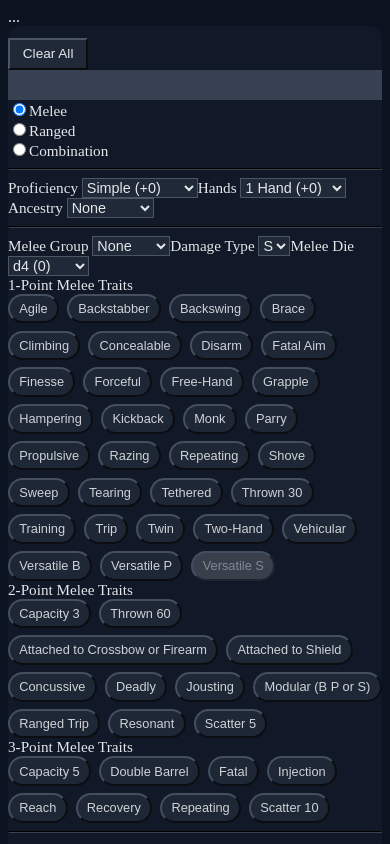
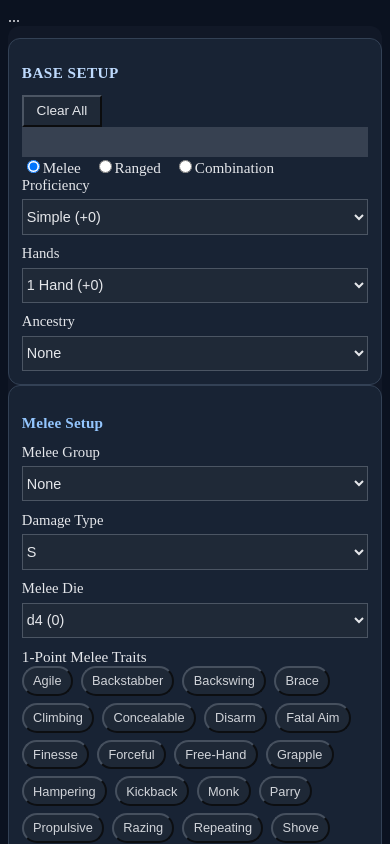
Before and after one commit to aegorsuch/PF2E-Weapon-Builder, a Vue app: page / in a window 390 px wide. Shown: the top 844 px of the page. Built offline with nearby package versions, Linux system fonts and the light colour scheme.

Commit message:
feat: enhance form layout and styling for improved usability and responsiveness

```diff
--- a/src/App.vue
+++ b/src/App.vue
@@ -1,8 +1,9 @@
 <template>
   <div id="app" class="container pb-5">
     <form>
-      <div class="mt-3">
-        <div class="d-flex justify-content-end mb-3">
+      <div class="builder-card mb-3 mt-3">
+        <div class="d-flex justify-content-between align-items-center mb-3 gap-2">
+          <h2 class="section-title mb-0">Base Setup</h2>
           <button type="button" class="btn btn-outline-danger btn-sm" @click="resetBuilder">
             Clear All
           </button>
@@ -18,9 +19,8 @@
             {{ pointsUsed === 0 ? '' : pointsUsed + '/' + totalAvailablePoints }}
           </div>
         </div>
-      </div>
 
-      <div class="mt-3">
+        <div class="mode-toggle-row mt-3 mb-2">
           <div class="form-check form-check-inline">
             <input v-model="range" class="form-check-input" type="radio" id="mode-melee" value="melee">
             <label class="form-check-label" for="mode-melee">Melee</label>
@@ -35,10 +35,8 @@
           </div>
         </div>
 
-      <hr>
-
-      <div class="d-flex flex-column flex-sm-row flex-wrap gap-2 gap-sm-3 mt-2">
-        <label class="me-2 mb-2 flex-shrink-0">Proficiency
+        <div class="control-row mt-2 mb-1">
+          <label class="control-field control-field-sm">Proficiency
             <select class="form-select form-select-sm" v-model="adjustements.proficiency">
               <template v-if="!isCombo">
                 <option :value="-2">Unarmed (-2)</option>
@@ -53,7 +51,7 @@
             </select>
           </label>
 
-        <label class="me-2 mb-2 flex-shrink-0">Hands
+          <label class="control-field control-field-sm">Hands
             <select class="form-select form-select-sm" v-model="adjustements.hands">
               <template v-if="isCombo">
                 <option :value="0">1 / 1 Hand (+0)</option>
@@ -72,19 +70,19 @@
             </select>
           </label>
 
-        <label class="me-2 mb-2 flex-shrink-0">Ancestry
+          <label class="control-field control-field-sm">Ancestry
             <select class="form-select form-select-sm" v-model="selectedAncestry">
               <option value="">None</option>
               <option v-for="a in ancestries" :key="a" :value="a">{{ a }}</option>
             </select>
           </label>
         </div>
-
-      <hr>
+      </div>
 
       <div class="row g-3">
         <div v-if="range !== 'ranged'" :class="isCombo ? 'col-lg-6' : 'col-12'">
-          <h3 v-if="isCombo" class="text-primary mb-3">Melee Form</h3>
+          <div class="builder-card builder-card-form h-100">
+          <h3 class="section-title-sm text-primary mb-3">{{ isCombo ? 'Melee Form' : 'Melee Setup' }}</h3>
           <div v-if="isCombo" class="mb-3">
             <div class="progress" style="height: 25px;">
               <div class="progress-bar"
@@ -98,21 +96,21 @@
               </div>
             </div>
           </div>
-          <div class="d-flex flex-column flex-sm-row flex-wrap gap-2 gap-sm-3 mb-3">
-            <label class="flex-grow-1">Melee Group
+          <div class="control-row mb-3">
+            <label class="control-field">Melee Group
               <select class="form-select form-select-sm" v-model="meleeForm.group">
                 <option value="">None</option>
                 <option v-for="g in meleeGroups" :key="g" :value="g">{{ g }}</option>
               </select>
             </label>
-            <label class="flex-grow-1">Damage Type
+            <label class="control-field">Damage Type
               <select class="form-select form-select-sm" v-model="meleeForm.damageType">
                 <option value="B">B</option>
                 <option value="P">P</option>
                 <option value="S">S</option>
               </select>
             </label>
-            <label class="flex-grow-1">Melee Die
+            <label class="control-field">Melee Die
               <select class="form-select form-select-sm" v-model="meleeForm.die">
                 <option :value="3">d4 (0)</option>
                 <option :value="0">d6 (-3)</option>
@@ -122,7 +120,7 @@
               </select>
             </label>
           </div>
-          <div v-for="(traitList, pointKey) in traitCategories" :key="'m'+pointKey" class="mb-3">
+          <div v-for="(traitList, pointKey) in traitCategories" :key="'m'+pointKey" class="trait-block mb-3">
             <label class="fw-bold small">{{ formatPointLabel(pointKey) }} Melee Traits</label>
             <div class="trait-button-grid mt-1">
               <button v-for="t in traitList" :key="t" type="button"
@@ -136,9 +134,11 @@
             </div>
           </div>
           </div>
+        </div>
 
         <div v-if="range !== 'melee'" :class="isCombo ? 'col-lg-6' : 'col-12'">
-          <h3 v-if="isCombo" class="text-success mb-3">Ranged Form</h3>
+          <div class="builder-card builder-card-form h-100">
+          <h3 class="section-title-sm text-success mb-3">{{ isCombo ? 'Ranged Form' : 'Ranged Setup' }}</h3>
           <div v-if="isCombo" class="mb-3">
             <div class="progress" style="height: 25px;">
               <div class="progress-bar"
@@ -152,21 +152,21 @@
               </div>
             </div>
           </div>
-          <div class="d-flex flex-column flex-sm-row flex-wrap gap-2 gap-sm-3 mb-3">
-            <label class="flex-grow-1">Ranged Group
+          <div class="control-row mb-3">
+            <label class="control-field">Ranged Group
               <select class="form-select form-select-sm" v-model="rangedForm.group">
                 <option value="">None</option>
                 <option v-for="g in rangedGroups" :key="g" :value="g">{{ g }}</option>
               </select>
             </label>
-            <label class="flex-grow-1">Damage Type
+            <label class="control-field">Damage Type
               <select class="form-select form-select-sm" v-model="rangedForm.damageType">
                 <option value="B">B</option>
                 <option value="P">P</option>
                 <option value="S">S</option>
               </select>
             </label>
-            <label class="flex-grow-1">Ranged Die
+            <label class="control-field">Ranged Die
               <select class="form-select form-select-sm" v-model="rangedForm.die">
                 <option :value="3">d4 (0)</option>
                 <option :value="0">d6 (-3)</option>
@@ -176,15 +176,15 @@
               </select>
             </label>
           </div>
-          <div class="d-flex flex-column flex-sm-row flex-wrap gap-2 gap-sm-3 mb-3">
-            <label class="small">Reload
+          <div class="control-row mb-3">
+            <label class="control-field control-field-sm">Reload
               <select class="form-select form-select-sm" v-model="rangedForm.reload">
                 <option :value="0">0 (+0)</option>
                 <option :value="3">1 (+3)</option>
                 <option :value="6">2 (+6)</option>
               </select>
             </label>
-            <label class="small">Range
+            <label class="control-field control-field-sm">Range
               <select class="form-select form-select-sm" v-model="rangedForm.range">
                 <option :value="0">20 (0)</option>
                 <option :value="-1">50 (-1)</option>
@@ -194,14 +194,14 @@
                 <option :value="-5">320 (-5)</option>
               </select>
             </label>
-            <label class="small">Volley
+            <label class="control-field control-field-sm">Volley
               <select class="form-select form-select-sm" v-model="rangedForm.volley">
                 <option :value="0">None (+0)</option>
                 <option :value="3">30 (+3)</option>
               </select>
             </label>
           </div>
-          <div v-for="(traitList, pointKey) in traitCategories" :key="'r'+pointKey" class="mb-3">
+          <div v-for="(traitList, pointKey) in traitCategories" :key="'r'+pointKey" class="trait-block mb-3">
             <label class="fw-bold small">{{ formatPointLabel(pointKey) }} Ranged Traits</label>
             <div class="trait-button-grid mt-1">
               <button v-for="t in traitList" :key="t" type="button"
@@ -212,6 +212,7 @@
                 :class="getTraitClass(t, 'ranged', pointKey, rangedForm.group, rangedForm.damageType, rangedForm.die)">
                 {{ t }}
               </button>
+            </div>
           </div>
           </div>
         </div>
@@ -487,6 +488,57 @@ export default {
   transition: background-color 0.2s ease, color 0.2s ease;
 }
 
+.builder-card {
+  background: #182334;
+  border: 1px solid #334155;
+  border-radius: 12px;
+  padding: 1rem;
+}
+
+.builder-card-form {
+  padding: 1rem;
+}
+
+.section-title {
+  font-size: 1rem;
+  font-weight: 700;
+  letter-spacing: 0.03em;
+  text-transform: uppercase;
+  color: #bfdbfe;
+}
+
+.section-title-sm {
+  font-size: 1rem;
+  font-weight: 700;
+  letter-spacing: 0.01em;
+}
+
+.mode-toggle-row {
+  display: flex;
+  flex-wrap: wrap;
+  gap: 0.85rem 1.25rem;
+}
+
+.mode-toggle-row .form-check {
+  margin-right: 0;
+}
+
+.builder-card .section-title-sm.mb-3 {
+  margin-bottom: 0.75rem !important;
+}
+
+.builder-card .control-row.mb-3 {
+  margin-bottom: 0.8rem !important;
+}
+
+.builder-card .trait-block {
+  margin-bottom: 0.8rem !important;
+}
+
+.builder-card .trait-block:last-child {
+  margin-bottom: 0 !important;
+}
+
 .selected-trait {
   background-color: #198754 !important;
   color: white !important;
@@ -511,6 +563,31 @@ export default {
   border-radius: 999px;
   padding: 0.35rem 0.7rem;
   line-height: 1.2;
+}
+
+.control-row {
+  display: flex;
+  flex-wrap: wrap;
+  align-items: flex-end;
+  gap: 0.9rem 1rem;
+}
+
+.control-field {
+  display: flex;
+  flex-direction: column;
+  gap: 0.35rem;
+  min-width: 170px;
+  flex: 1 1 220px;
+  font-size: 0.95rem;
+}
+
+.control-field-sm {
+  min-width: 140px;
+  flex-basis: 170px;
+}
+
+.control-field .form-select {
+  min-height: 2.2rem;
 }
 
 #app hr {
@@ -586,6 +663,25 @@ export default {
     font-size: 0.85rem;
   }
 
+  .builder-card,
+  .builder-card-form {
+    padding: 0.8rem;
+  }
+
+  .builder-card .control-row.mb-3,
+  .builder-card .trait-block {
+    margin-bottom: 0.65rem !important;
+  }
+
+  .section-title,
+  .section-title-sm {
+    font-size: 0.95rem;
+  }
+
+  .mode-toggle-row {
+    gap: 0.55rem 0.8rem;
+  }
+
   .trait-button-grid {
     gap: 0.45rem 0.5rem;
   }
@@ -597,6 +693,17 @@ export default {
 
   .form-select {
     font-size: 0.9rem;
+  }
+
+  .control-row {
+    gap: 0.65rem;
+  }
+
+  .control-field,
+  .control-field-sm {
+    min-width: 100%;
+    flex-basis: 100%;
+    font-size: 0.92rem;
   }
 
   .progress {
```
Lines whose indentation alone changed are shown as unchanged.
